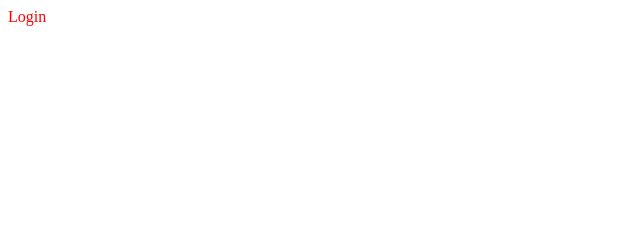
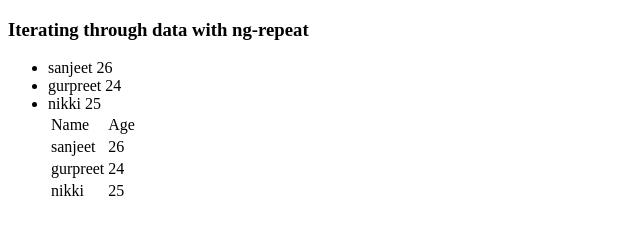
Before and after one commit to uppal101/AngularJS, a plain HTML site: page index.html in a window 1280 px wide. Shown: the whole page, without its empty margins (0-640 px from the left). Drawn offline with nearby package versions, Linux system fonts and the light colour scheme.

Commit message:
Iterate through fake json data

```diff
--- a/index.html
+++ b/index.html
@@ -4,22 +4,31 @@
     <title>My first AngularJS project</title>
     <link href="styles.css" rel="stylesheet" type='text/css' />
   </head>
-  <body ng-init="data={name:'sanjeet', isVisible: false, loggedIn: false, status: 'red'}">
-    <div ng-cloak>
-      <div ng-switch on="data.loggedIn">
-        <div ng-switch-when="true" ng-class="data.status">
-          Welcome {{data.name}}
-        </div>
-        <div ng-switch-when="false" ng-class="data.status">
-          Login
-        </div>
-      </div>
-      <br/>
-      <div ng-show="data.isVisible">
-        Name: <input type="text" ng-model="data.name" />   {{ data.name }}
-      </div>
-    </div>
-
+  <body ng-init="people =[{name:'sanjeet', age: 26}, {name:'gurpreet', age: 24}, {name:'nikki', age: 25}]">
+    <h3>Iterating through data with ng-repeat</h3>
+      <ul>
+        <li ng-repeat="person in people" ng-cloak>
+          {{person.name}} {{person.age}}
+        </li>
+        <table>
+          <tr>
+            <td>
+              Name
+            </td>
+            <td>
+              Age
+            </td>
+          </tr>
+          <tr ng-repeat="person in people">
+            <td>
+              {{person.name}}
+            </td>
+            <td>
+              {{person.age}}
+            </td>
+          </tr>
+        </table>
+      </ul>
     <script src="https://ajax.googleapis.com/ajax/libs/angularjs/1.7.2/angular.min.js"></script>
   </body>
 </html>
```
